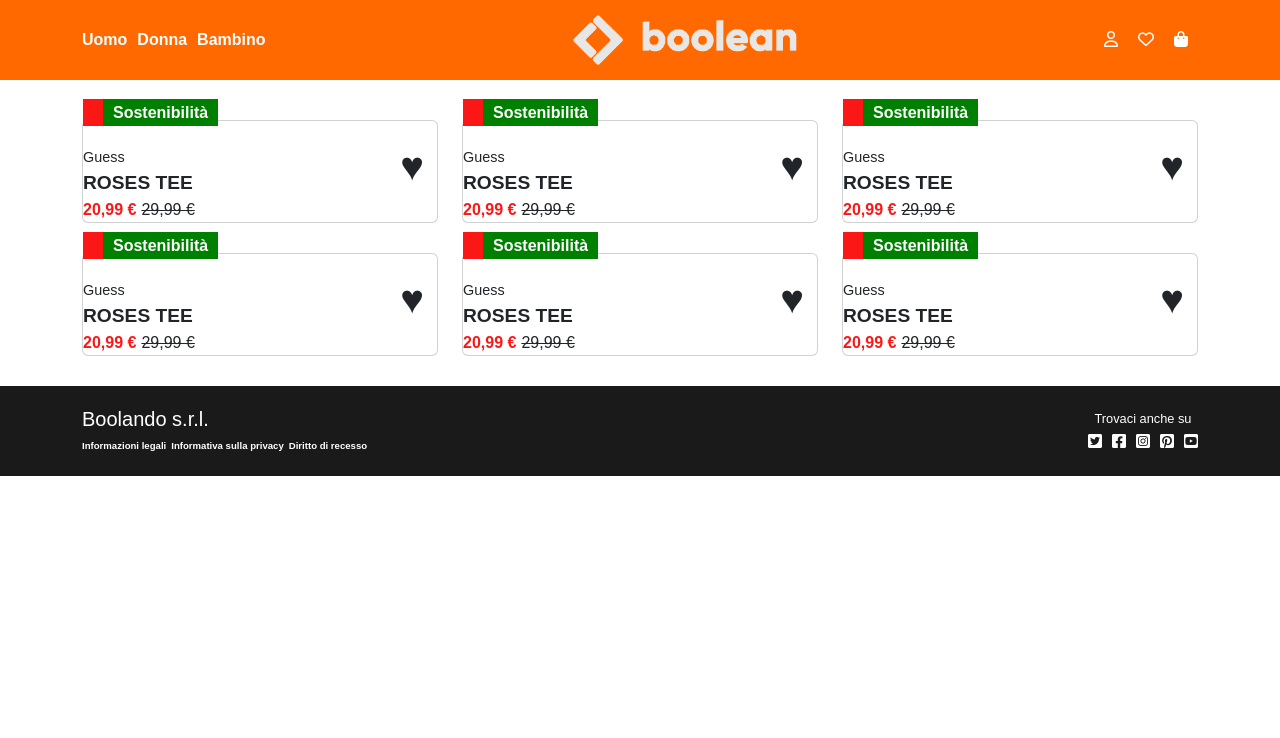
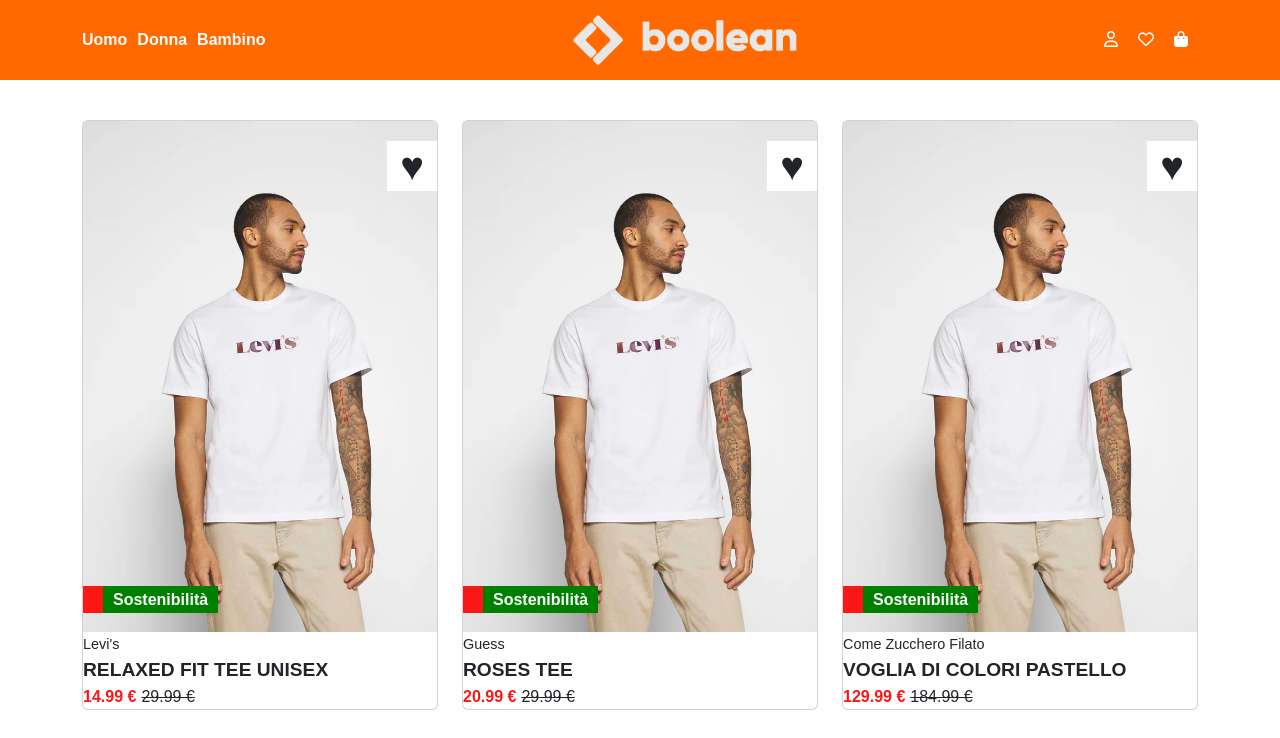
Before and after one commit to FraRussotto/vite-boolando, a Vue app: page / in a window 1280 px wide. Shown: the top 738 px of the page. Built offline with nearby package versions, Linux system fonts and the light colour scheme.

Commit message:
[edit] props

```diff
--- a/src/components/Main.vue
+++ b/src/components/Main.vue
@@ -24,7 +24,12 @@
       <div class="row row-cols-3">
         <ProductCard  v-for="product in products"
                       :key="product.id"
-                      :image="product.src"/>
+                      :marca="product.marca"
+                      :modello="product.modello"
+                      :price="product.lastPrice"
+                      :oldprice="product.fullPrice"
+                      />
+
       </div>
     </div>
 
--- a/src/components/partials/ProductCard.vue
+++ b/src/components/partials/ProductCard.vue
@@ -2,10 +2,13 @@
   export default {
     name:'ProductCard',
     props: {
-      img: String,
+      image: String,
       discount: String,
-      sostenibilità: Boolean
-
+      sostenibilità: Boolean,
+      marca: String,
+      modello: String,
+      price: Number,
+      oldprice: Number
     }
   }
 </script>
@@ -15,17 +18,17 @@
   <div class="col">
     <div class="card">
       <div class="card_image">
-        <img :src="img" alt="">
-        <img class="secondary-img" :src="secondary_img" alt="">
+        <img src="/public/img/1.webp" alt="">
+        <img class="secondary-img" src="/public/img/1b.webp" alt="">
         <div class="heart">&hearts;</div>
         <div class="tag">
           <span class="tag_red">{{discount}}</span> <span class="tag_green">Sostenibilità</span>
         </div>
       </div>
       <div class="card_text">
-        <span class="brand">Guess</span>
-        <span class="model">roses tee</span>
-        <span class="price">20,99 &euro;</span><span class="oldprice">29,99 &euro;</span>
+        <span class="brand">{{ marca }}</span>
+        <span class="model">{{ modello }}</span>
+        <span class="price">{{ price }} &euro;</span><span class="oldprice">{{ oldprice }} &euro;</span>
       </div>
     </div>
   </div>
--- a/src/data/products.js
+++ b/src/data/products.js
@@ -1,8 +1,8 @@
 export default [
   {
     id: 1,
-    src: '../../public/img/1.webp',
-    src_2: '../../public/img/1b.webp',
+    src: '1.webp',
+    src_2: '1b.webp',
     discount: '-50%',
     sostenibilita: true,
     marca: "Levi's",
```
